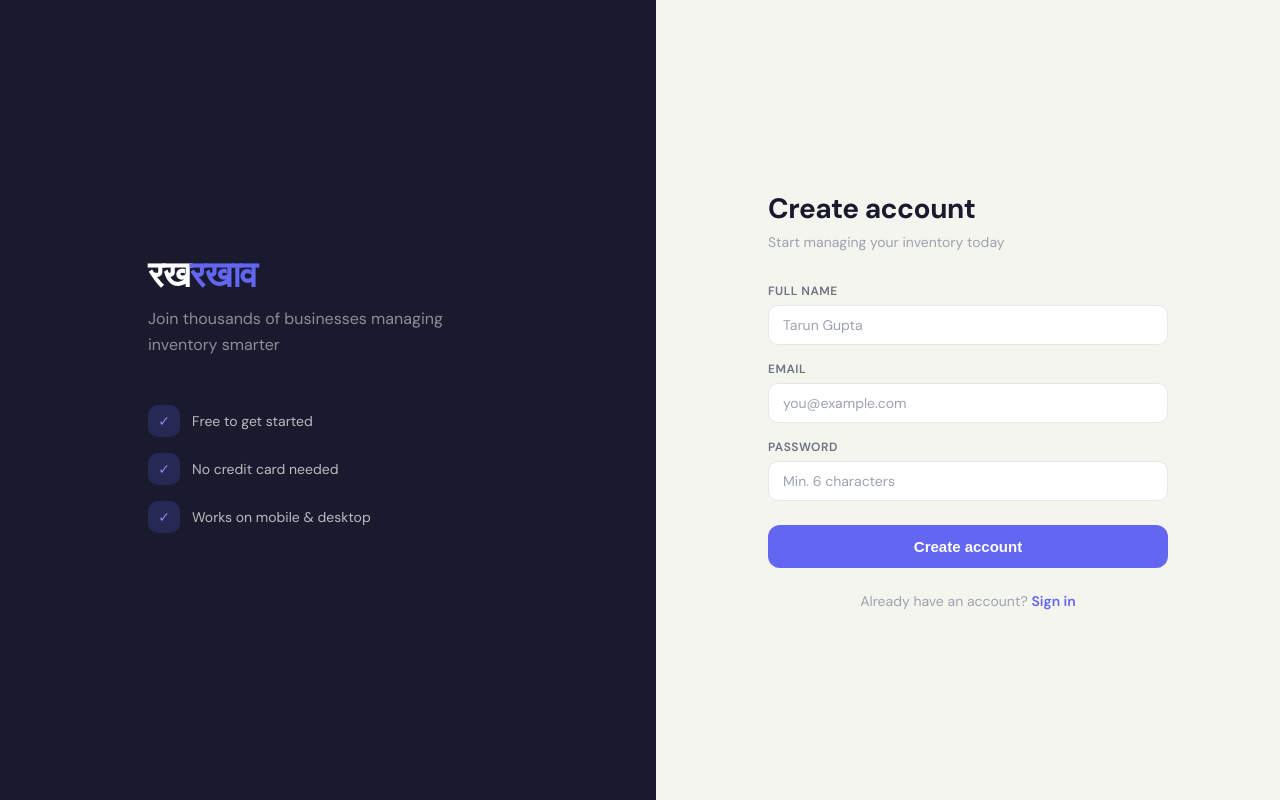
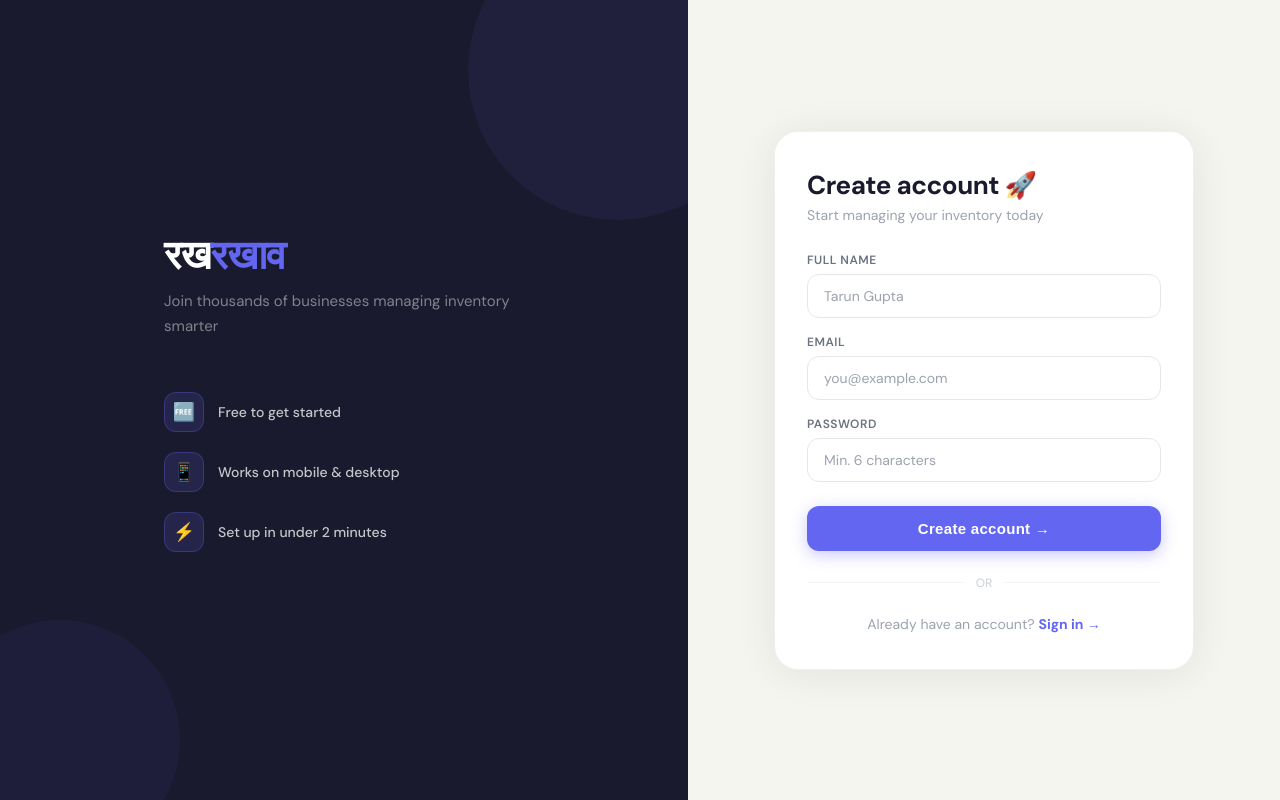
Before and after one commit to kulshreshthsr/Rakh-rakhaav, a Next.js app in the folder client/: page /register in a window 1280 px wide. Built offline with nearby package versions, Linux system fonts and the light colour scheme.

Commit message:
feat: attractive mobile register page

```diff
--- a/client/src/app/register/page.js
+++ b/client/src/app/register/page.js
@@ -32,77 +32,147 @@ export default function RegisterPage() {
     } finally { setLoading(false); }
   };
 
+  const inputStyle = {
+    width: '100%', padding: '12px 16px',
+    border: '1.5px solid #e5e7eb', borderRadius: 12,
+    fontSize: 14, color: '#1a1a2e', background: '#fff',
+    fontFamily: "'DM Sans', sans-serif", outline: 'none',
+    transition: 'border-color 0.15s', boxSizing: 'border-box',
+  };
+
   return (
     <>
-      <link href="https://fonts.googleapis.com/css2?family=DM+Sans:wght@400;500;600;700&display=swap" rel="stylesheet" />
-      <div style={{
-        minHeight: '100vh', display: 'flex', fontFamily: "'DM Sans', sans-serif",
-        background: '#f5f5f0',
-      }}>
-        <div style={{
+      <link href="https://fonts.googleapis.com/css2?family=DM+Sans:wght@400;500;600;700;800&display=swap" rel="stylesheet" />
+      <div style={{ minHeight: '100vh', fontFamily: "'DM Sans', sans-serif", background: '#f5f5f0', display: 'flex' }}>
+
+        {/* ── LEFT PANEL (desktop only) ── */}
+        <div className="auth-left" style={{
           flex: 1, background: '#1a1a2e', display: 'flex',
           flexDirection: 'column', alignItems: 'center', justifyContent: 'center',
-          padding: 48, color: '#fff',
-        }} className="auth-left">
-          <div style={{ maxWidth: 360 }}>
-            <div style={{ fontSize: 36, fontWeight: 800, marginBottom: 8, letterSpacing: -1 }}>
+          padding: 48, color: '#fff', position: 'relative', overflow: 'hidden',
+        }}>
+          <div style={{ position: 'absolute', top: -80, right: -80, width: 300, height: 300, borderRadius: '50%', background: 'rgba(99,102,241,0.08)' }} />
+          <div style={{ position: 'absolute', bottom: -60, left: -60, width: 240, height: 240, borderRadius: '50%', background: 'rgba(99,102,241,0.06)' }} />
+
+          <div style={{ maxWidth: 360, position: 'relative', zIndex: 1 }}>
+            <div style={{ fontSize: 40, fontWeight: 800, marginBottom: 8, letterSpacing: -1 }}>
               रख<span style={{ color: '#6366f1' }}>रखाव</span>
             </div>
-            <div style={{ fontSize: 16, color: 'rgba(255,255,255,0.5)', marginBottom: 48, lineHeight: 1.6 }}>
+            <div style={{ fontSize: 15, color: 'rgba(255,255,255,0.45)', marginBottom: 52, lineHeight: 1.7 }}>
               Join thousands of businesses managing inventory smarter
             </div>
-            {['Free to get started', 'No credit card needed', 'Works on mobile & desktop'].map((f, i) => (
-              <div key={i} style={{ display: 'flex', alignItems: 'center', gap: 12, marginBottom: 16 }}>
-                <div style={{ width: 32, height: 32, borderRadius: 10, background: 'rgba(99,102,241,0.2)', display: 'flex', alignItems: 'center', justifyContent: 'center', color: '#818cf8', fontSize: 14 }}>✓</div>
-                <span style={{ color: 'rgba(255,255,255,0.7)', fontSize: 14 }}>{f}</span>
+            {[
+              { icon: '🆓', text: 'Free to get started' },
+              { icon: '📱', text: 'Works on mobile & desktop' },
+              { icon: '⚡', text: 'Set up in under 2 minutes' },
+            ].map((f, i) => (
+              <div key={i} style={{ display: 'flex', alignItems: 'center', gap: 14, marginBottom: 20 }}>
+                <div style={{ width: 40, height: 40, borderRadius: 12, background: 'rgba(99,102,241,0.15)', border: '1px solid rgba(99,102,241,0.3)', display: 'flex', alignItems: 'center', justifyContent: 'center', fontSize: 18 }}>{f.icon}</div>
+                <span style={{ color: 'rgba(255,255,255,0.75)', fontSize: 14, fontWeight: 500 }}>{f.text}</span>
               </div>
             ))}
           </div>
         </div>
 
-        <div style={{ flex: 1, display: 'flex', alignItems: 'center', justifyContent: 'center', padding: 32 }}>
-          <div style={{ width: '100%', maxWidth: 400 }}>
-            <h1 style={{ fontSize: 28, fontWeight: 700, color: '#1a1a2e', marginBottom: 6, letterSpacing: -0.5 }}>Create account</h1>
-            <p style={{ color: '#9ca3af', fontSize: 14, marginBottom: 32 }}>Start managing your inventory today</p>
+        {/* ── RIGHT PANEL ── */}
+        <div style={{
+          flex: 1, display: 'flex', alignItems: 'center',
+          justifyContent: 'center', background: '#f5f5f0', position: 'relative',
+        }}>
+          {/* Mobile top branding */}
+          <div className="mobile-brand" style={{
+            position: 'absolute', top: 0, left: 0, right: 0,
+            background: '#1a1a2e', padding: '0 0 40px',
+            borderBottomLeftRadius: 32, borderBottomRightRadius: 32,
+            flexDirection: 'column', alignItems: 'center', justifyContent: 'center',
+          }}>
+            <div style={{ fontSize: 32, fontWeight: 800, color: '#fff', letterSpacing: -1, marginBottom: 6 }}>
+              रख<span style={{ color: '#6366f1' }}>रखाव</span>
+            </div>
+            <div style={{ fontSize: 12, color: 'rgba(255,255,255,0.4)', fontWeight: 500, letterSpacing: 1, textTransform: 'uppercase' }}>Inventory Manager</div>
+            <div style={{ display: 'flex', gap: 6, marginTop: 16 }}>
+              {[1,2,3].map(i => <div key={i} style={{ width: 6, height: 6, borderRadius: '50%', background: i === 1 ? '#6366f1' : 'rgba(255,255,255,0.2)' }} />)}
+            </div>
+          </div>
+
+          {/* Form card */}
+          <div className="auth-card" style={{
+            width: '100%', maxWidth: 420,
+            background: '#fff', borderRadius: 24,
+            padding: '36px 32px',
+            boxShadow: '0 4px 40px rgba(0,0,0,0.08)',
+            border: '1px solid rgba(0,0,0,0.06)',
+          }}>
+            <h1 style={{ fontSize: 26, fontWeight: 700, color: '#1a1a2e', marginBottom: 4, letterSpacing: -0.5 }}>Create account 🚀</h1>
+            <p style={{ color: '#9ca3af', fontSize: 14, marginBottom: 28 }}>Start managing your inventory today</p>
 
             {error && (
-              <div style={{ background: '#fee2e2', color: '#991b1b', padding: '12px 16px', borderRadius: 10, fontSize: 13, marginBottom: 20 }}>
-                {error}
+              <div style={{ background: '#fee2e2', color: '#991b1b', padding: '12px 16px', borderRadius: 10, fontSize: 13, marginBottom: 20, display: 'flex', alignItems: 'center', gap: 8 }}>
+                ⚠️ {error}
               </div>
             )}
 
             <form onSubmit={handleSubmit}>
-              <div className="form-group">
-                <label className="form-label">Full Name</label>
-                <input className="form-input" type="text" placeholder="Tarun Gupta" value={name} onChange={e => setName(e.target.value)} required />
+              <div style={{ marginBottom: 16 }}>
+                <label style={{ fontSize: 12, fontWeight: 600, color: '#6b7280', textTransform: 'uppercase', letterSpacing: 0.5, display: 'block', marginBottom: 6 }}>Full Name</label>
+                <input type="text" placeholder="Tarun Gupta" value={name} onChange={e => setName(e.target.value)} required style={inputStyle}
+                  onFocus={e => e.target.style.borderColor = '#6366f1'}
+                  onBlur={e => e.target.style.borderColor = '#e5e7eb'} />
               </div>
-              <div className="form-group">
-                <label className="form-label">Email</label>
-                <input className="form-input" type="email" placeholder="you@example.com" value={email} onChange={e => setEmail(e.target.value)} required />
+
+              <div style={{ marginBottom: 16 }}>
+                <label style={{ fontSize: 12, fontWeight: 600, color: '#6b7280', textTransform: 'uppercase', letterSpacing: 0.5, display: 'block', marginBottom: 6 }}>Email</label>
+                <input type="email" placeholder="you@example.com" value={email} onChange={e => setEmail(e.target.value)} required style={inputStyle}
+                  onFocus={e => e.target.style.borderColor = '#6366f1'}
+                  onBlur={e => e.target.style.borderColor = '#e5e7eb'} />
               </div>
-              <div className="form-group">
-                <label className="form-label">Password</label>
-                <input className="form-input" type="password" placeholder="Min. 6 characters" value={password} onChange={e => setPassword(e.target.value)} required />
+
+              <div style={{ marginBottom: 24 }}>
+                <label style={{ fontSize: 12, fontWeight: 600, color: '#6b7280', textTransform: 'uppercase', letterSpacing: 0.5, display: 'block', marginBottom: 6 }}>Password</label>
+                <input type="password" placeholder="Min. 6 characters" value={password} onChange={e => setPassword(e.target.value)} required style={inputStyle}
+                  onFocus={e => e.target.style.borderColor = '#6366f1'}
+                  onBlur={e => e.target.style.borderColor = '#e5e7eb'} />
               </div>
+
               <button type="submit" disabled={loading} style={{
-                width: '100%', padding: '13px', background: '#6366f1', color: '#fff',
-                border: 'none', borderRadius: 12, fontSize: 15, fontWeight: 600,
-                cursor: 'pointer', marginTop: 8, opacity: loading ? 0.7 : 1,
+                width: '100%', padding: '14px',
+                background: loading ? '#a5b4fc' : '#6366f1',
+                color: '#fff', border: 'none', borderRadius: 12,
+                fontSize: 15, fontWeight: 700, cursor: loading ? 'not-allowed' : 'pointer',
+                transition: 'all 0.15s', letterSpacing: 0.3,
+                boxShadow: '0 4px 16px rgba(99,102,241,0.35)',
               }}>
-                {loading ? 'Creating account...' : 'Create account'}
+                {loading ? '⏳ Creating account...' : 'Create account →'}
               </button>
             </form>
 
-            <p style={{ textAlign: 'center', fontSize: 14, color: '#9ca3af', marginTop: 24 }}>
+            <div style={{ display: 'flex', alignItems: 'center', gap: 12, margin: '24px 0' }}>
+              <div style={{ flex: 1, height: 1, background: '#f3f4f6' }} />
+              <span style={{ fontSize: 12, color: '#d1d5db', fontWeight: 500 }}>OR</span>
+              <div style={{ flex: 1, height: 1, background: '#f3f4f6' }} />
+            </div>
+
+            <p style={{ textAlign: 'center', fontSize: 14, color: '#9ca3af' }}>
               Already have an account?{' '}
-              <a href="/login" style={{ color: '#6366f1', fontWeight: 600, textDecoration: 'none' }}>Sign in</a>
+              <a href="/login" style={{ color: '#6366f1', fontWeight: 700, textDecoration: 'none' }}>Sign in →</a>
             </p>
           </div>
         </div>
 
         <style>{`
-          @media (max-width: 768px) { .auth-left { display: none !important; } }
-          .form-input { width: 100%; }
+          .auth-left { display: flex; }
+          .mobile-brand { display: none !important; }
+
+          @media (max-width: 768px) {
+            .auth-left { display: none !important; }
+            .mobile-brand { display: flex !important; height: 200px; }
+            .auth-card {
+              margin-top: 160px !important;
+              border-radius: 24px !important;
+              padding: 28px 24px !important;
+              box-shadow: 0 -4px 40px rgba(0,0,0,0.08) !important;
+            }
+          }
         `}</style>
       </div>
     </>
```
